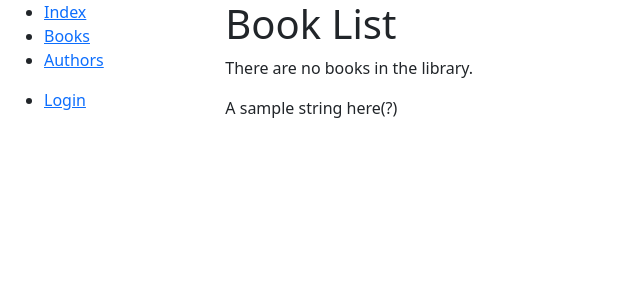
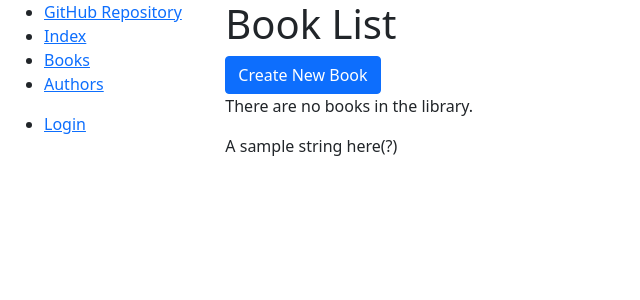
Before and after one commit to brucestull/mdn-local-library-tutorial, a Django app: page /catalog/books/ in a window 1280 px wide. Shown: the top 300 px of the page, without its empty margins (0-640 px from the left). Run offline with Django 4.2, Linux system fonts and the light colour scheme; data that the repository does not hold is empty.

Commit message:
Add links for creating 'Book' and 'Author' models.

```diff
--- a/catalog/templates/base_generic.html
+++ b/catalog/templates/base_generic.html
@@ -18,6 +18,11 @@
           <div class="col-sm-2">
 			{% block sidebar %}
 				<ul class="sidebar-nav">
+                    <li>
+                    <a href="https://github.com/brucestull/mdn-local-library-tutorial">
+                        GitHub Repository
+                    </a>
+                    </li>
                     {% if user.is_staff %}
                         <li><a href={% url 'admin:index' %}>Django Admin Site</a></li>
                     {% endif %}
@@ -29,7 +34,6 @@
                     {% if user.is_authenticated %}
                         <li>User: {{ user.get_username }}</li>
                         <li><a href="{% url 'catalog:my-borrowed' %}">My Borrowed</a></li>
-                        {% comment %} <li><a href="{% url 'logout' %}?next={{ request.path }}">Logout</a></li> {% endcomment %}
                         <li><a href="{% url 'logout' %}">Logout</a></li>
                     {% else %}
                         <li><a href="{% url 'login' %}?next={{ request.path }}">Login</a></li>
@@ -38,8 +42,6 @@
                 <ul class="sidebar-nav">
                     {% if perms.catalog.can_mark_returned %}
                         <p>Librarian (<code>can_mark_returned</code>):</p>
-                        <!-- We can mark a BookInstance as returned. -->
-                        <!-- Perhaps add code to link to a "book return" view here. -->
                         <li><a href="{% url 'catalog:all-borrowed' %}">All Borrowed</a></li>
                     {% endif %}
                 </ul>
--- a/catalog/templates/catalog/book_list.html
+++ b/catalog/templates/catalog/book_list.html
@@ -4,6 +4,13 @@
 
 {% block content %}
     <h1>Book List</h1>
+    <button
+        type="button"
+        class="btn btn-primary"
+        onclick="location.href='{% url 'catalog:book-create' %}'"
+        >
+        Create New Book
+    </button>
     {% if book_list %}
     <ul>
         {% for book in book_list %}
--- a/catalog/urls.py
+++ b/catalog/urls.py
@@ -14,6 +14,11 @@ urlpatterns = [
         'books/',
         views.BookListView.as_view(),
         name='books'
+    ),
+    path(
+        'books/create/',
+        views.BookCreate.as_view(),
+        name='book-create'
     ),
     path(
         'books/<int:pk>/',
```
Also changed, not shown: catalog/templates/catalog/author_list.html (+7 -0 lines), catalog/templates/catalog/book_form.html (+6 -6 lines).
